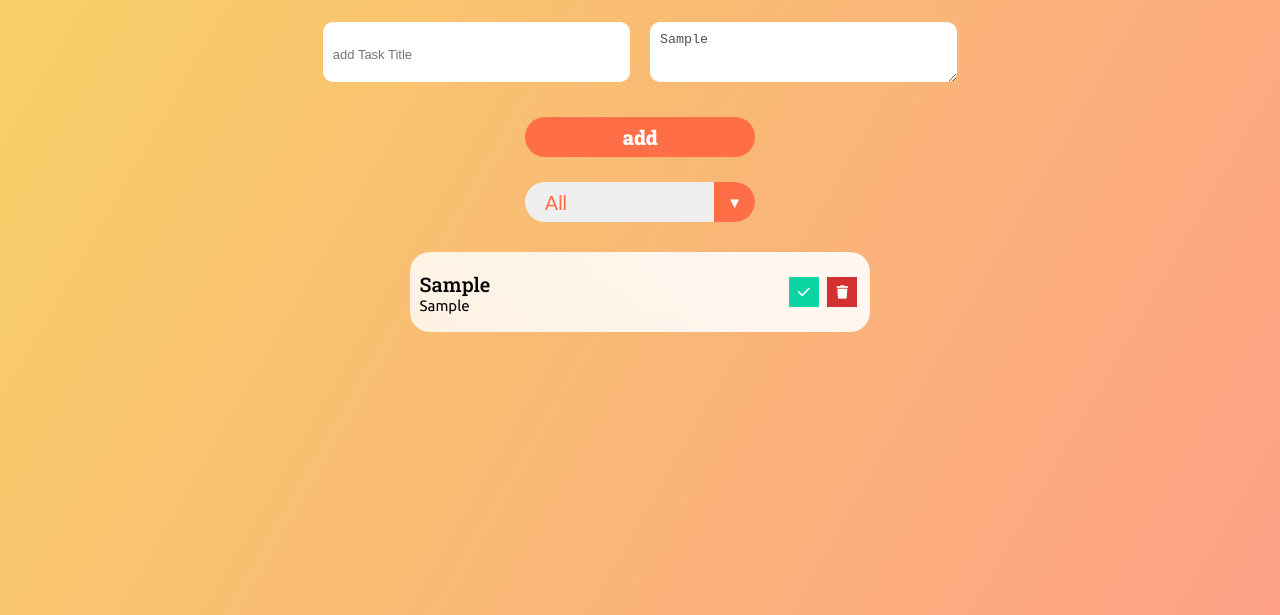
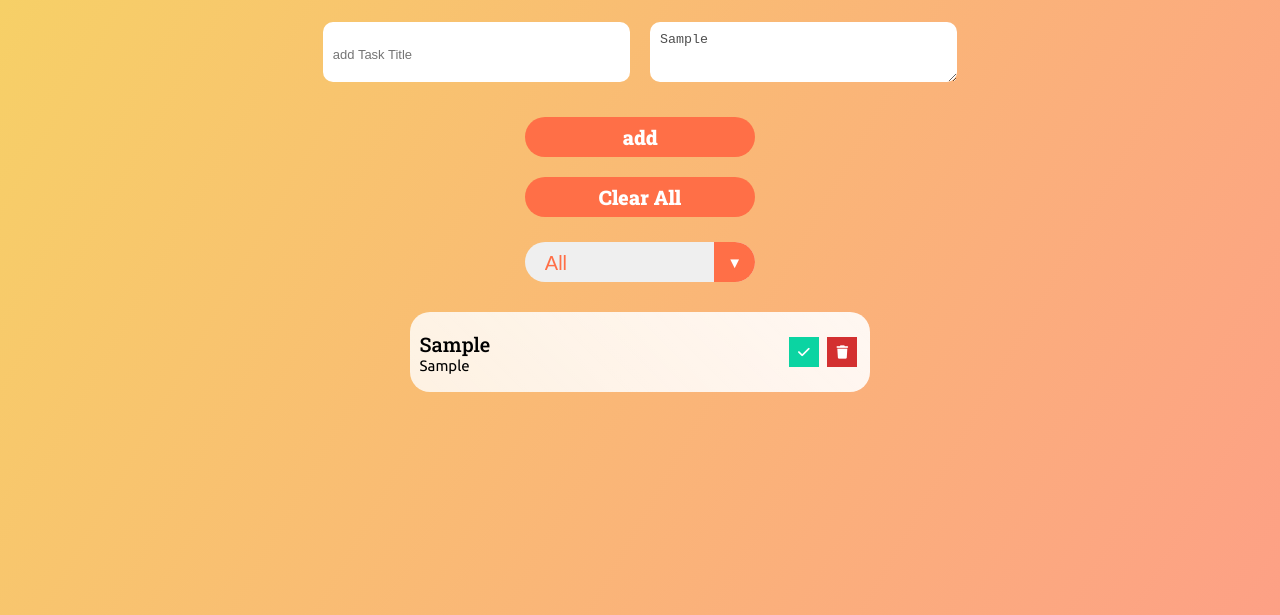
Before and after one commit to asjn3e/toDo-list, a plain HTML site: page index.html in a window 1280 px wide. Both pictures are taken after typing "Sample", "Sample" into the empty fields and a click on the button "add". Shown: the part 185-800 px from the top of the page. Drawn offline with Linux system fonts and the light colour scheme.

Commit message:
add clear all tasks event adn button

```diff
--- a/index.html
+++ b/index.html
@@ -26,6 +26,9 @@
             <button class="form__button" id="addTaskBTN">
                 add
             </button>
+            <button class="form__button" id="clearAll">
+                Clear All
+            </button>
             <div class="form__selectpart">
                 <select name="" id="statusSpecifier" class="form__select">
                     <option value="All">All</option>
--- a/index.js
+++ b/index.js
@@ -90,7 +90,12 @@ function taskManager() {
     }
     this.createTasksAfterReload = () => {
         const loadedTasks=localStorage.getItem("toDo")
-        if(!loadedTasks)return;
+        console.log()
+        if(!loadedTasks){
+            tasksPlace.innerHTML="";
+            tasks=[];
+            return;
+        };
         tasks=JSON.parse(loadedTasks);
         for (let i = 0; i < tasks.length; i++) {
             let task = tasks[i]
@@ -205,3 +210,11 @@ document.querySelector("#statusSpecifier").addEventListener("change",(e)=>{
     console.log(e.target.value)
     taskManagerObj.changeStatus(e.target.value)
 })
+
+//clear all tasks
+document.querySelector("#clearAll").addEventListener("click",(e)=>{
+    console.log("hi")
+    e.preventDefault();
+    localStorage.clear();
+    taskManagerObj.createTasksAfterReload();
+})
--- a/style.css
+++ b/style.css
@@ -103,7 +103,7 @@ p {
     flex-direction: column;
     justify-content: space-evenly;
     align-items: center;
-    height: 30vh;
+    height: 37vh;
 }
 
 .form__textInput {
```
